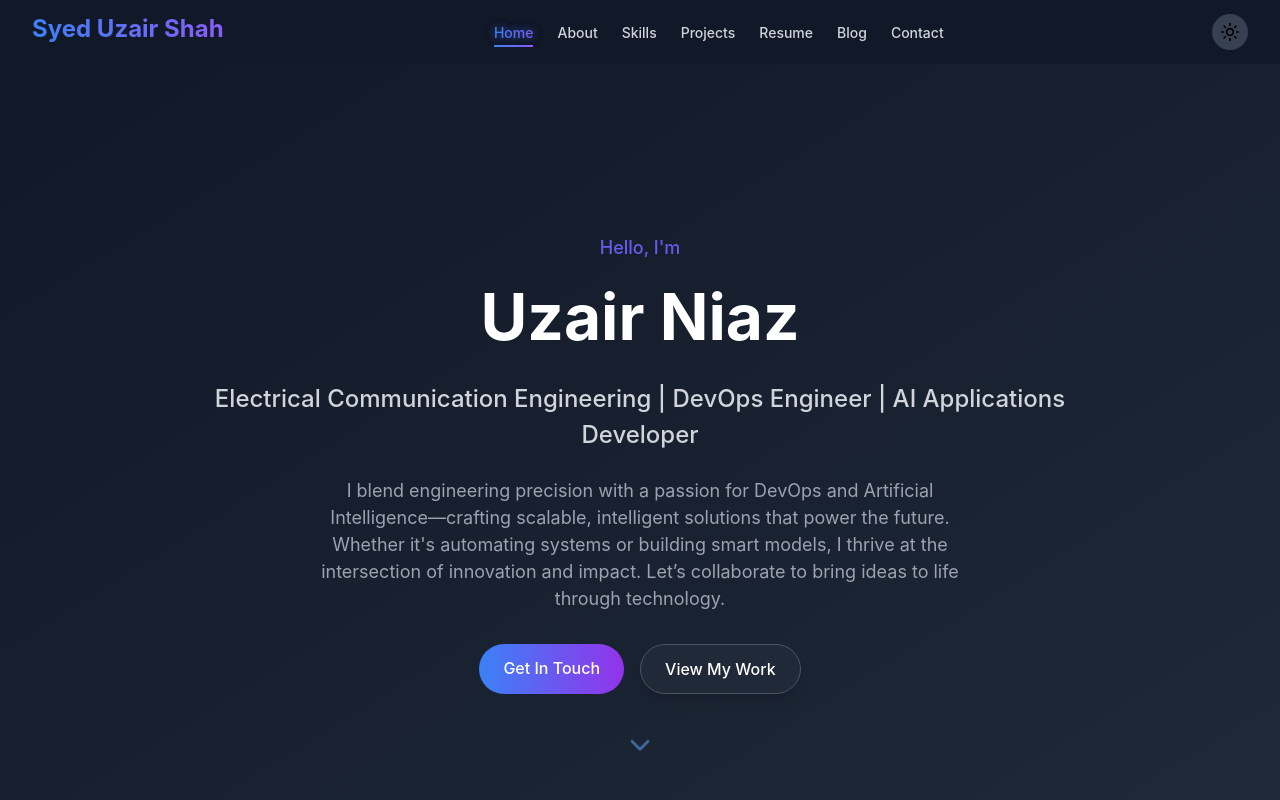
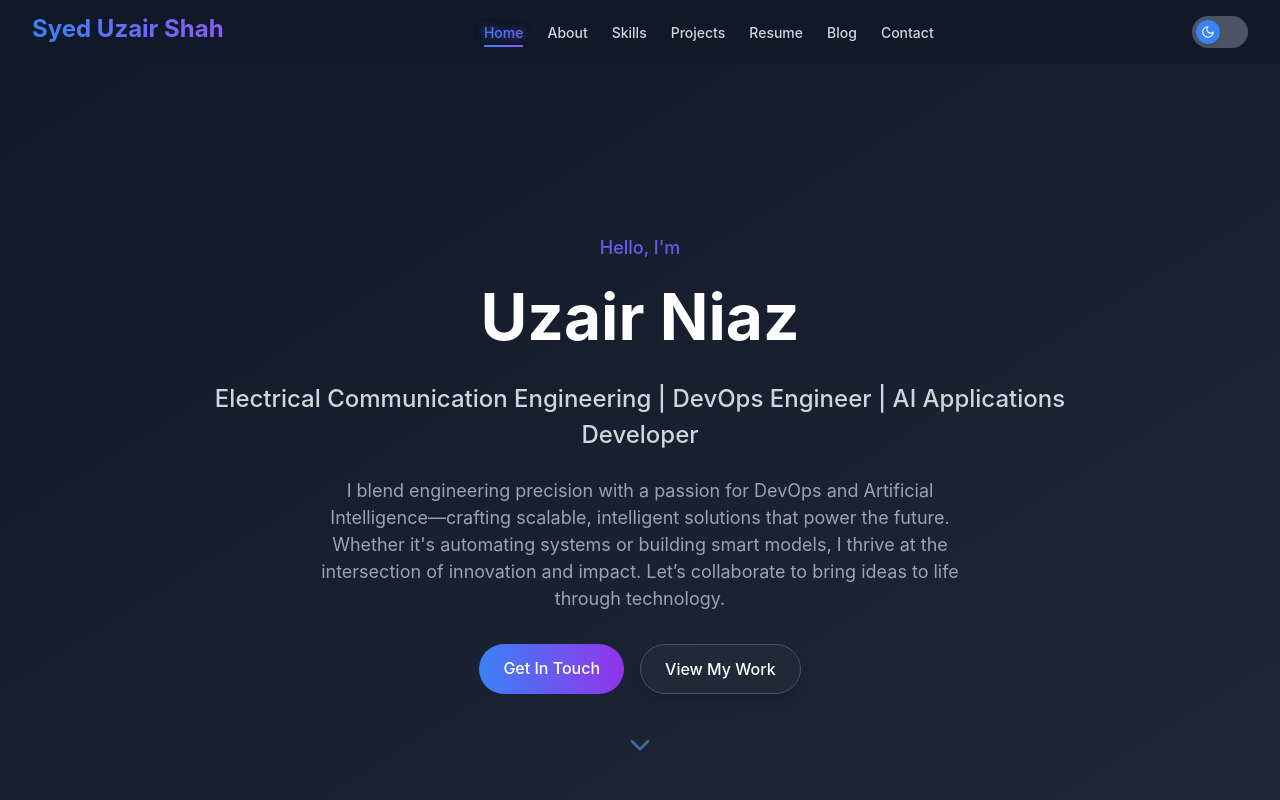
Before and after one commit to uzair-codes/personal-portfolio, a React (Create React App) app: page / in a window 1280 px wide. Shown: the top 800 px of the page. Built offline with nearby package versions, Linux system fonts and the light colour scheme.

Commit message:
Adding Telegram Like dark/light toggle

```diff
--- a/src/App.jsx
+++ b/src/App.jsx
@@ -11,6 +11,8 @@ import Resume from './components/Resume';
 import Contact from './components/Contact';
 import Blog from './components/Blog';
 import Footer from './components/Footer';
+import ThemeToggle from "./components/ThemeToggle";
+
 
 function App() {
   const [theme, setTheme] = useState(() => localStorage.getItem('theme') || 'dark');
@@ -184,13 +186,14 @@ function App() {
                 </div>
 
                 <div className="flex items-center">
-                  <button
+                  <ThemeToggle theme={theme} toggleTheme={toggleTheme} />
+                  {/* <button
                     onClick={toggleTheme}
                     className="p-2 rounded-full bg-secondary-bg dark:bg-gray-700 hover:bg-gray-200 dark:hover:bg-gray-600 transition-colors duration-300"
                     aria-label="Toggle theme"
                   >
                     {theme === 'light' ? <Moon size={20} /> : <Sun size={20} />}
-                  </button>
+                  </button> */}
 
                   <div className="ml-4 md:hidden">
                     <button
--- /dev/null
+++ b/src/components/ThemeToggle.jsx
@@ -0,0 +1,32 @@
+import { motion } from "framer-motion";
+import { Sun, Moon } from "lucide-react";
+
+export default function ThemeToggle({ theme, toggleTheme }) {
+  return (
+    <motion.button
+      onClick={toggleTheme}
+      className="w-14 h-8 rounded-full bg-gray-300 dark:bg-gray-600 flex items-center p-1 transition-colors duration-300"
+      whileTap={{ scale: 0.9 }}
+    >
+      <motion.div
+        layout
+        transition={{
+          type: "spring",
+          stiffness: 500,
+          damping: 30,
+        }}
+        className={`w-6 h-6 rounded-full flex items-center justify-center text-white shadow-md ${
+          theme === "light"
+            ? "bg-yellow-500"
+            : "bg-blue-500"
+        }`}
+      >
+        {theme === "light" ? (
+          <Sun size={14} />
+        ) : (
+          <Moon size={14} />
+        )}
+      </motion.div>
+    </motion.button>
+  );
+}
--- a/src/index.css
+++ b/src/index.css
@@ -15,3 +15,10 @@
 .animate-blink {
   animation: blink 1s step-start infinite;
 }
+
+html {
+  transition: background-color 0.4s ease, color 0.4s ease;
+}
+body {
+  transition: background-color 0.4s ease, color 0.4s ease;
+}
```
